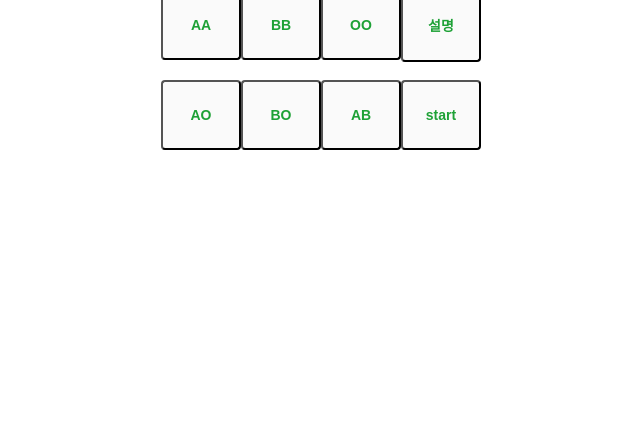
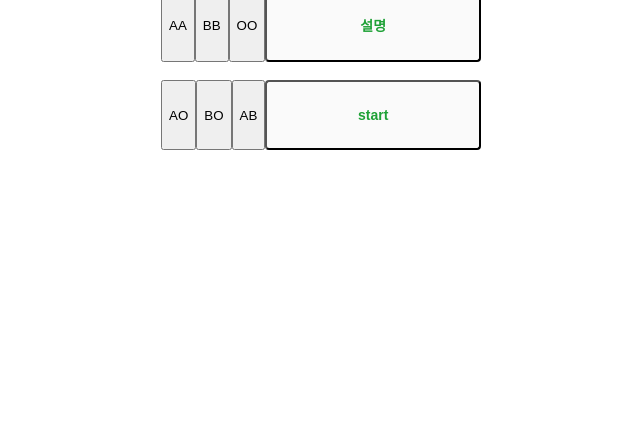
Before and after one commit to ilovelifescience/ABOQUIZ, a plain HTML site: page index.html in a window 1280 px wide. Shown: the part 354-800 px from the top of the page, without its empty margins (319-959 px from the left). Drawn offline with Linux system fonts and the light colour scheme.

Commit message:
Update index.html

```diff
--- a/index.html
+++ b/index.html
@@ -18,16 +18,16 @@
           <img id="img" width="100%" height="50%" src="https://cdn.discordapp.com/attachments/1038804641644814459/1170546679745884241/KakaoTalk_20231105_103047683.jpg?ex=65596f8c&is=6546fa8c&hm=d128449673ce5d55189121934ed4e641901dfef5cd00e7ce25f8a7f88b180961&">
         </div>
         <div class="buttons">
-          <button class="button" id="AA">AA</button>
-          <button class="button" id="BB">BB</button>
-          <button class="button" id="OO">OO</button>
+          <button class="buttonn" id="AA">AA</button>
+          <button class="buttonn" id="BB">BB</button>
+          <button class="buttonn" id="OO">OO</button>
           <button class="button" id="설명" onclick="no()">설명</button>
         </div>
         <br>
         <div class="buttons">
-          <button class="button" id="AO">AO</button>
-          <button class="button" id="BO">BO</button>
-          <button class="button" id="AB">AB</button>
+          <button class="buttonn" id="AO">AO</button>
+          <button class="buttonn" id="BO">BO</button>
+          <button class="buttonn" id="AB">AB</button>
           <button class="button" id="start" onclick="Disabled()">start</button>
         </div>
       </div>
```
